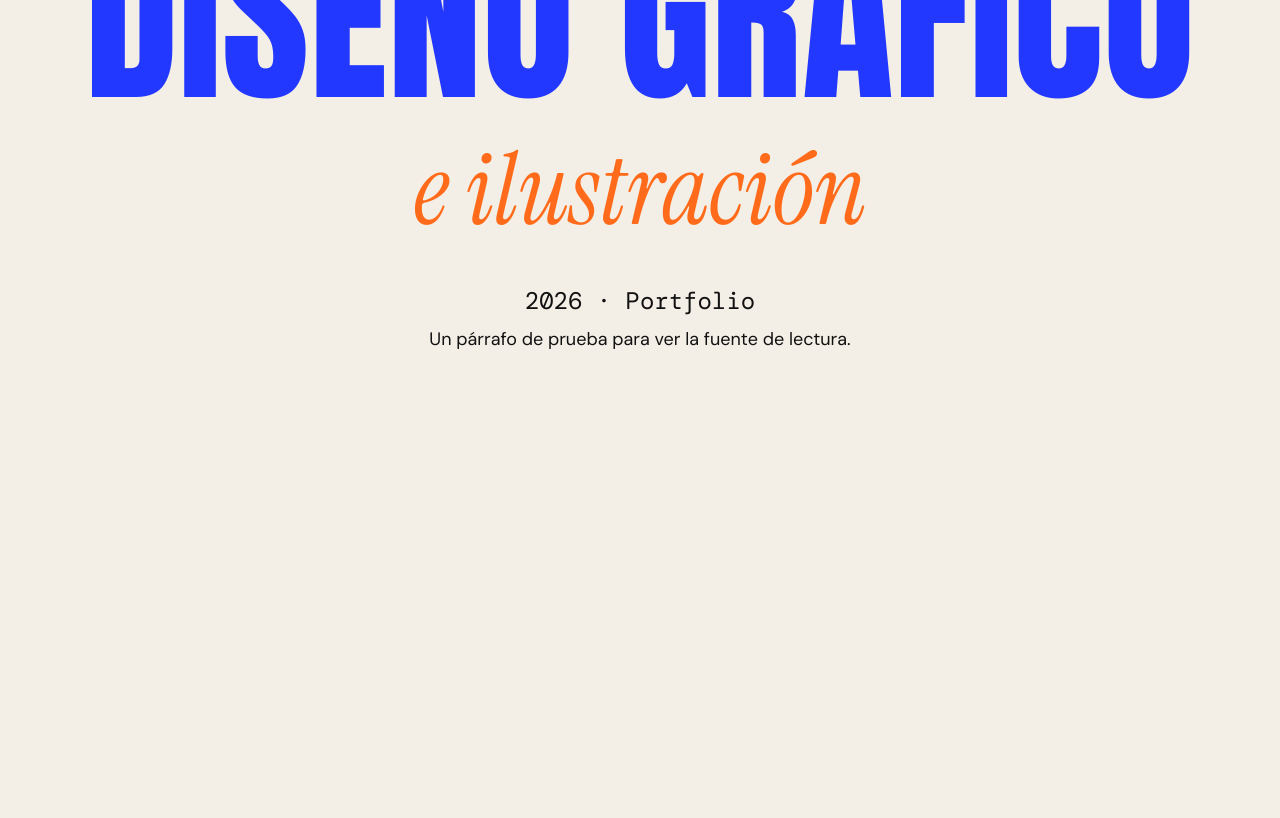
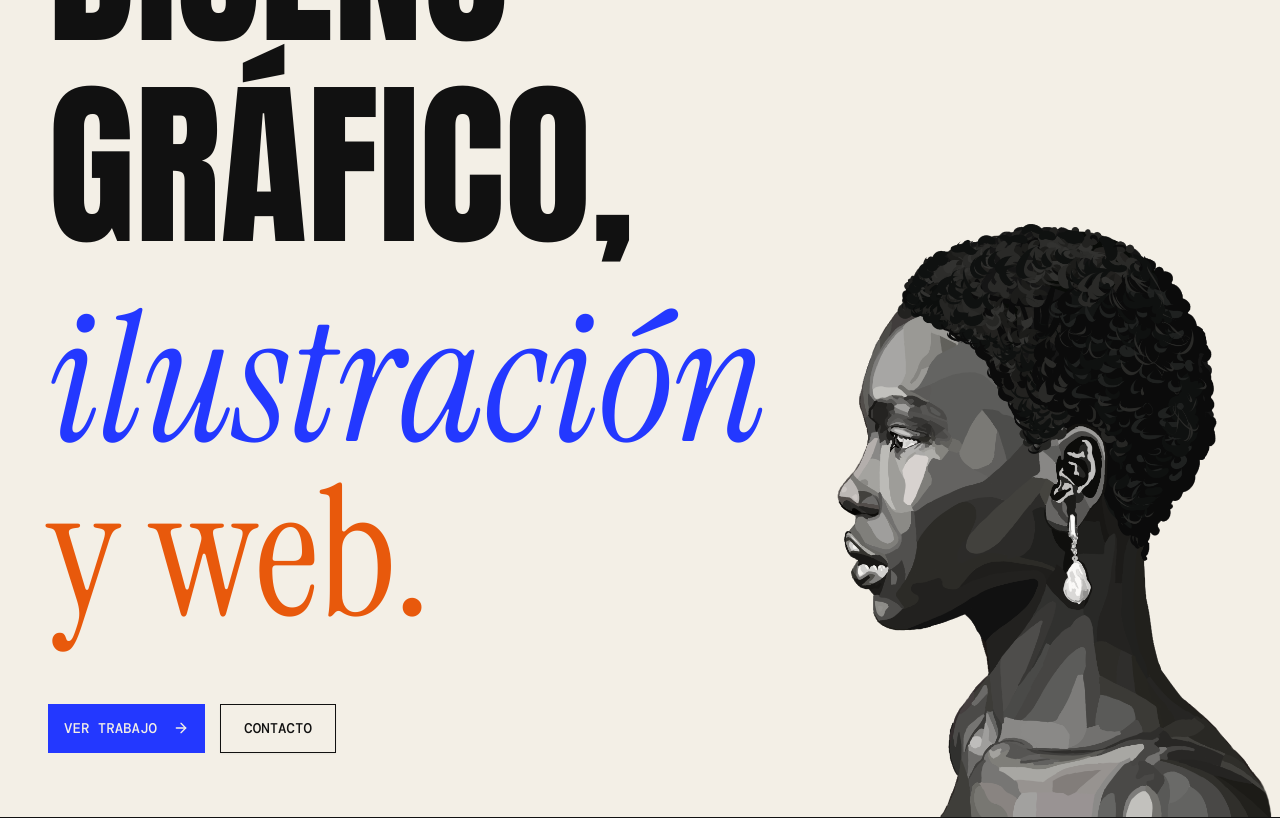
Before and after one commit to agomlop5/portafolio-web, a Vue app: page /#/ in a window 1280 px wide. Shown: the part 320-1138 px from the top of the page. Before the commit the page ends 857 px from the top, so only its background shows below. Built offline with nearby package versions, Linux system fonts and the light colour scheme.

Commit message:
Añado cambios en el Diseño de Home y Hero con retrato y tipografías

```diff
--- /dev/null
+++ b/src/components/layout/HeroSection.vue
@@ -0,0 +1,42 @@
+<script setup lang="ts">
+import { RouterLink } from 'vue-router'
+import { ArrowRight } from 'lucide-vue-next'
+import { Button } from '@/components/ui/button'
+</script>
+
+<template>
+  <section class="relative overflow-hidden border-b border-ink">
+    <div class="relative mx-auto max-w-[1550px] px-4 pt-10 md:px-12 md:pt-16">
+      <p class="mb-10 font-mono uppercase tracking-widest text-[clamp(0.75rem,1.2vw,1.15rem)]">
+        Estudiante de Bellas Artes (UPV) · València · Portfolio 2026
+      </p>
+
+      <h1 class="relative z-10 font-display uppercase leading-[1.12] text-ink text-[clamp(3.5rem,14vw,13rem)]">
+        Diseño<br />
+        gráfico, <span class="font-serif normal-case italic text-cobalt">ilustración</span><br />
+        <span class="block -mt-[0.15em] font-serif normal-case text-tangerine-deep">y web.</span>
+      </h1>
+
+      <div class="relative z-30 mt-8 flex flex-wrap gap-[clamp(0.75rem,1.2vw,1.5rem)] pb-10 md:mt-12 md:pb-16">
+        <Button as-child size="lg" class="h-auto rounded-none bg-cobalt px-[clamp(1.25rem,1.8vw,2.25rem)] py-[clamp(0.75rem,1vw,1.15rem)] font-mono uppercase text-paper text-[clamp(0.85rem,1.1vw,1.15rem)] hover:bg-ink">
+          <RouterLink to="/trabajo">
+            Ver trabajo <ArrowRight class="ml-2 h-4 w-4" />
+          </RouterLink>
+        </Button>
+        <Button as-child size="lg" variant="outline" class="h-auto rounded-none border-ink px-[clamp(1.25rem,1.8vw,2.25rem)] py-[clamp(0.75rem,1vw,1.15rem)] font-mono uppercase text-[clamp(0.85rem,1.1vw,1.15rem)]">
+          <RouterLink to="/contacto">Contacto</RouterLink>
+        </Button>
+      </div>
+
+      <img
+      src="/img/home/retrato-perfil.png"
+      alt="Ilustración en blanco y negro de una mujer de perfil con un pendiente de perla"
+      width="949"
+      height="1180"
+      class="pointer-events-none absolute bottom-0 right-0 z-20 w-1/2 max-w-[620px] md:w-[38%]"
+      />
+    </div>
+  </section>
+
+
+</template>
--- a/src/pages/home/Home.vue
+++ b/src/pages/home/Home.vue
@@ -1,30 +1,9 @@
 <script setup lang="ts">
-import { Button } from '@/components/ui/button'
-
+import HeroSection from '@/components/layout/HeroSection.vue'
 </script>
 
 <template>
-
-<div class="bg-paper p-6 sm:p-8 min-h-screen flex flex-col items-center justify-center text-center">
-
-  <h1 class="font-display text-8xl sm:text-10xl md:text-8xl lg:text-[130px] xl:text-[190px] 2xl:text-[300px] leading-none uppercase text-cobalt transition-all duration-300 ease-out">
-    Diseño gráfico
-  </h1>
-
-  <p class="font-serif text-2xl sm:text-2xl md:text-5xl lg:text-[80px] xl:text-[100px] 2xl:text-[200px] leading-tight italic text-tangerine mt-2 md:mt-4 transition-all duration-300 ease-out">
-    e ilustración
-  </p>
-
-  <p class="font-mono text-base sm:text-lg md:text-xl lg:text-2xl text-ink mt-6 md:mt-8 transition-all duration-300 ease-out">
-    2026 · Portfolio
-  </p>
-
-  <p class="font-sans text-sm sm:text-base md:text-lg text-ink mt-2 max-w-xs sm:max-w-md md:max-w-lg transition-all duration-300 ease-out">
-    Un párrafo de prueba para ver la fuente de lectura.
-  </p>
-
-</div>
-
+  <HeroSection />
 </template>
 
 
--- a/src/style.css
+++ b/src/style.css
@@ -11,6 +11,7 @@
   --color-ink: #111111;
   --color-cobalt: #2338FF;
   --color-tangerine: #FF6B1A;
+  --color-tangerine-deep: #E8590C;
 
   --font-display: "Anton", sans-serif;
   --font-serif: "Instrument Serif", serif;
```
Also changed, not shown: public/img/home/retrato-perfil.png.
